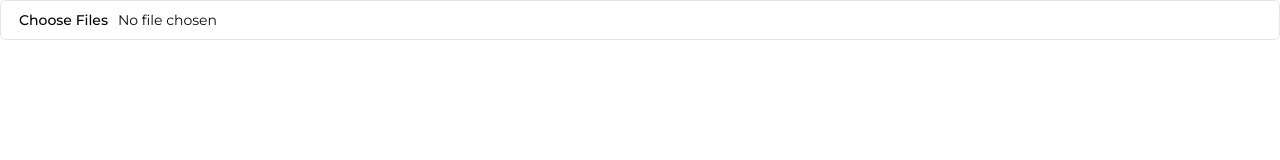
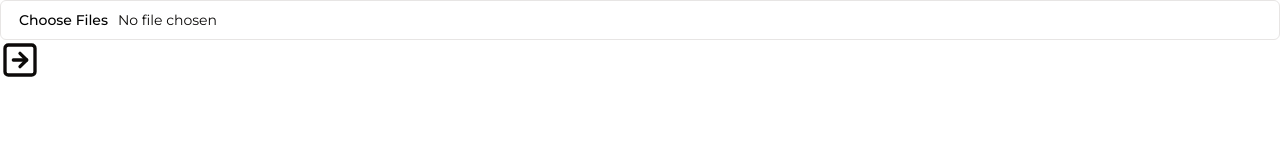
Before and after one commit to dhruv-kaushik/mcpackutils, a Next.js app: page /mashpack in a window 1280 px wide. Shown: the top 160 px of the page. Built offline with nearby package versions, Linux system fonts and the light colour scheme.

Commit message:
nothin basically

```diff
--- a/app/mashpack/page.tsx
+++ b/app/mashpack/page.tsx
@@ -1,15 +1,17 @@
 "use client";
 import { Input } from "@/components/ui/input";
 import JSZip from "jszip";
+import { ArrowRightSquareIcon } from "lucide-react";
 import Image from "next/image";
 import { useState } from "react";
 
 export default function Page() {
   const [packs, setPacks] = useState<
-    { file: File; mcMeta: string; packPng: Blob }[]
+    { fileName: string; data: JSZip; mcMeta: string; packPng: Blob }[]
   >([]);
   const handleFileChange = async (e: React.ChangeEvent<HTMLInputElement>) => {
     const files = e.target.files;
+    console.log(files);
     if (!files) return;
 
     const newPacks = [];
@@ -20,12 +22,14 @@ export default function Page() {
       }
       const zip = new JSZip();
       const data = await zip.loadAsync(file);
-
+      const fileName = await file.name;
       const mcMeta = await data.file("pack.mcmeta")?.async("text");
       const packPng = await data.file("pack.png")?.async("blob");
+      if (!fileName) return alert("Invalid Texture PAck");
       if (!mcMeta) return alert("Invalid Texture PAck");
+      if (!data) return alert("Invalid Texture PAck");
       if (!packPng) return alert("Invalid Texture PAck");
-      newPacks.push({ file, mcMeta, packPng });
+      newPacks.push({ fileName, data, mcMeta, packPng });
     }
 
     setPacks(newPacks);
@@ -33,6 +37,7 @@ export default function Page() {
   return (
     <div>
       <Input type="file" multiple onChange={handleFileChange} />
+      <div>
         {packs.map((pack, i) => (
           <div key={i}>
             {(() => {
@@ -48,13 +53,13 @@ export default function Page() {
                     <div className="bg-black text-white flex items-center">
                       <Image
                         src={URL.createObjectURL(pack.packPng)}
-                      alt={pack.file.name}
+                        alt={pack.fileName}
                         width={96}
                         height={96}
                         className="object-cover mr-3"
                       />
                       <div>
-                      <h2 className="mt-2 text-xl">{pack.file.name}</h2>
+                        <h2 className="mt-2 text-xl">{pack.fileName}</h2>
                         <p className="text-sm">
                           {parsedJson.pack.description.replace(/§./g, "")}
                         </p>
@@ -69,6 +74,8 @@ export default function Page() {
             })()}
           </div>
         ))}
+        <ArrowRightSquareIcon className="w-10 h-10" />
+      </div>
     </div>
   );
 }
```
Lines whose indentation alone changed are shown as unchanged.
